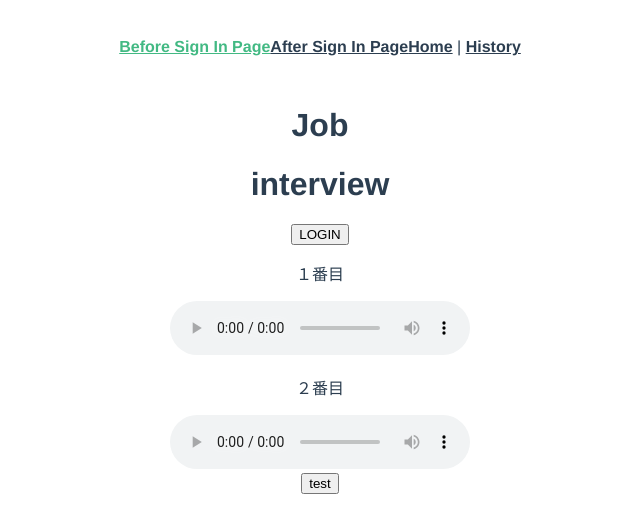
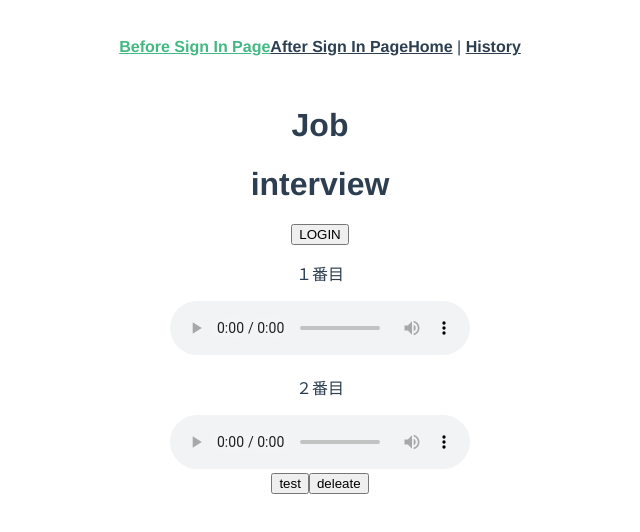
Before and after one commit to beginners-luckk/beginners-luck, a Vue app: page /BeforeSignIn in a window 1280 px wide. Shown: the top 532 px of the page, without its empty margins (320-960 px from the left). Built offline with nearby package versions, Linux system fonts and the light colour scheme; no server answers; the database is empty.

Commit message:
userUrlフィールドの削除ボダン追加

```diff
--- a/src/components/OutputUserVoice.vue
+++ b/src/components/OutputUserVoice.vue
@@ -9,6 +9,7 @@
       <audio controls v-bind:src="urls[1]"></audio>
     </div>
     <button @click="getUrls">test</button>
+    <button @click="deleateUrls">deleate</button>
   </div>
 </template>
 
@@ -27,9 +28,6 @@ export default {
     console.log("async")
     const user = firebase.auth().currentUser
     if (user !== null) {
-      // The user's ID, unique to the Firebase project. Do NOT use
-      // this value to authenticate with your backend server, if
-      // you have one. Use User.getToken() instead.
       this.uid = user.uid
       console.log(this.uid)
     }
@@ -59,6 +57,11 @@ export default {
           console.log("Error getting documents: ", error)
         })
     },
+    deleateUrls: function () {
+      this.db.doc(this.uid).update({
+        userUrl: firebase.firestore.FieldValue.delete(),
+      })
+    },
   },
 }
 </script>
```
